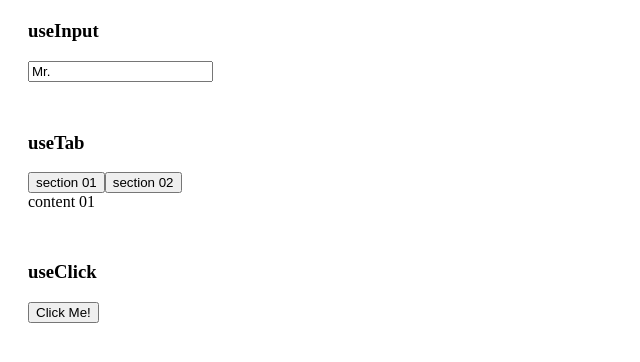
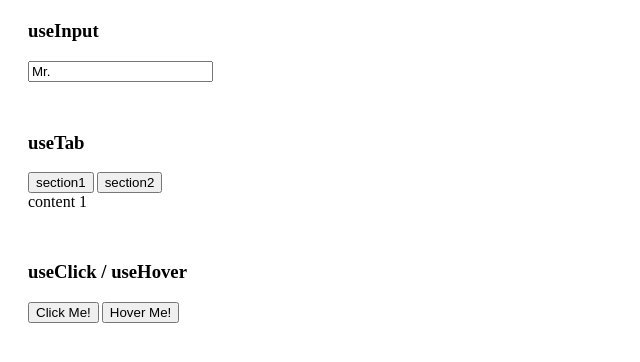
Before and after one commit to heejae0811/react-hooks, a React (Create React App) app: page / in a window 1280 px wide. Shown: the top 362 px of the page, without its empty margins (0-640 px from the left). Built offline with nearby package versions, Linux system fonts and the light colour scheme.

Commit message:
useHover

```diff
--- a/src/App.css
+++ b/src/App.css
@@ -5,3 +5,7 @@
 .app section {
   margin-bottom: 50px;
 }
+
+.app section button {
+  margin-right: 3px;
+}
--- a/src/App.js
+++ b/src/App.js
@@ -2,16 +2,17 @@ import useInput from './hooks/useInput'
 import useTab from './hooks/useTab'
 import useTitle from './hooks/useTitle'
 import useClick from './hooks/useClick'
+import useHover from './hooks/useHover'
 import './App.css'
 
 const content = [
   {
-    tab: 'section 01',
-    content: 'content 01'
+    tab: 'section1',
+    content: 'content 1'
   },
   {
-    tab: 'section 02',
-    content: 'content 02'
+    tab: 'section2',
+    content: 'content 2'
   }
 ]
 
@@ -27,9 +28,11 @@ function App() {
   const titleUpdater = useTitle('Loading..')
   setTimeout(() => titleUpdater('React Hooks'), 2000)
 
-  // useClick
-  const alertOpen = () => alert('Click Success.')
-  const title = useClick(alertOpen)
+  // useClick, useHover
+  const alertOpen1 = () => alert('Click Success.')
+  const alertOpen2 = () => alert('Hover Success.')
+  const clickButton = useClick(alertOpen1)
+  const hoverButton = useHover(alertOpen2)
 
   return (
     <div className="app">
@@ -49,8 +52,9 @@ function App() {
       </section>
 
       <section>
-        <h3>useClick</h3>
-        <button ref={title}>Click Me!</button>
+        <h3>useClick / useHover</h3>
+        <button ref={clickButton}>Click Me!</button>
+        <button ref={hoverButton}>Hover Me!</button>
       </section>
     </div>
   )
--- /dev/null
+++ b/src/hooks/useHover.js
@@ -0,0 +1,21 @@
+import React, {useEffect, useRef} from 'react'
+
+const useHover = (onClick) => {
+  const element = useRef()
+
+  useEffect(() => {
+    if(element.current) {
+      element.current.addEventListener('mouseenter', onClick)
+    }
+
+    return () => {
+      if(element.current) {
+        element.current.removeEventListener('mouseenter', onClick)
+      }
+    }
+  }, [])
+
+  return element
+}
+
+export default useHover
```
